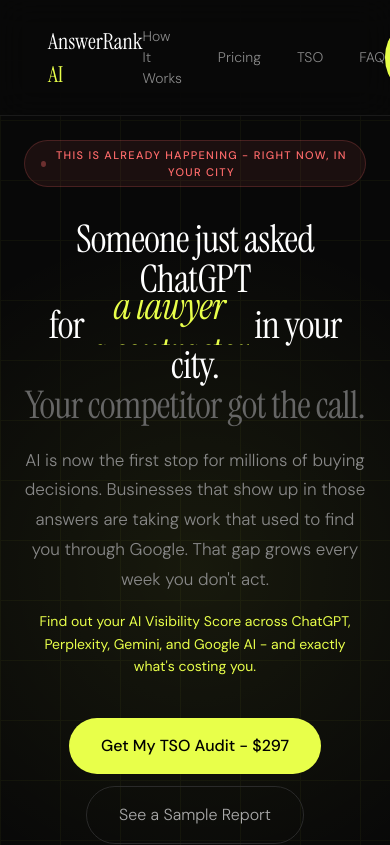
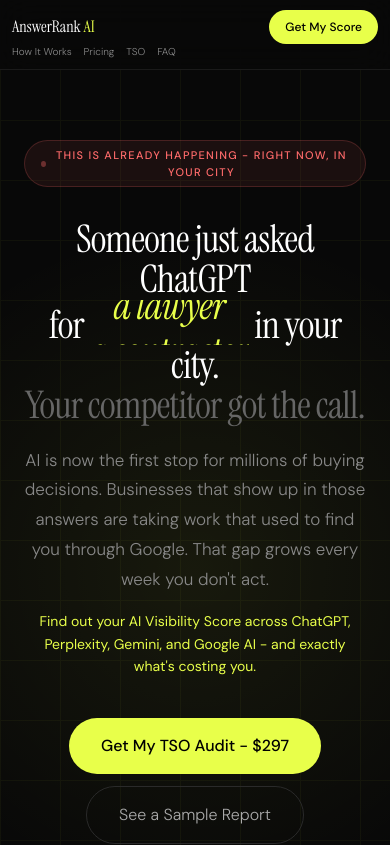
Before and after one commit to iccarai/answerrankai, a Next.js app: page / in a window 390 px wide. Shown: the top 845 px of the page. Built offline with nearby package versions, Linux system fonts and the light colour scheme.

Commit message:
fix: optimize fixed header for mobile - reduce padding, gap, and font sizes

```diff
--- a/app/page.tsx
+++ b/app/page.tsx
@@ -190,6 +190,60 @@
     [style*="gap: 80"] { gap: 24px !important; }
   }
   .ar-nav-link:hover { color: #fff !important; }
+
+  nav[style*="position: fixed"] {
+    padding: 16px 48px;
+  }
+  nav[style*="position: fixed"] > div:nth-child(2) {
+    gap: 36px;
+  }
+
+  @media (max-width: 1024px) {
+    nav[style*="position: fixed"] {
+      padding: 12px 24px !important;
+    }
+    nav[style*="position: fixed"] > div:nth-child(2) {
+      gap: 20px !important;
+    }
+  }
+
+  @media (max-width: 768px) {
+    nav[style*="position: fixed"] {
+      padding: 12px 16px !important;
+      flex-wrap: wrap;
+    }
+    nav[style*="position: fixed"] > div:nth-child(2) {
+      gap: 12px !important;
+      order: 3;
+      flex-basis: 100%;
+      justify-content: flex-start;
+    }
+    nav[style*="position: fixed"] > div:first-child {
+      flex: 1;
+    }
+    nav[style*="position: fixed"] > a:last-child {
+      order: 2;
+    }
+    nav[style*="position: fixed"] .ar-nav-link {
+      font-size: 11px !important;
+    }
+  }
+
+  @media (max-width: 480px) {
+    nav[style*="position: fixed"] {
+      padding: 10px 12px !important;
+    }
+    nav[style*="position: fixed"] > div:first-child {
+      font-size: 16px !important;
+    }
+    nav[style*="position: fixed"] > a:last-child {
+      padding: 8px 16px !important;
+      font-size: 12px !important;
+    }
+    nav[style*="position: fixed"] .ar-nav-link {
+      font-size: 10px !important;
+    }
+  }
   .ar-footer-link:hover { color: #fff !important; }
 
   .ar-guarantee-badge {
```
